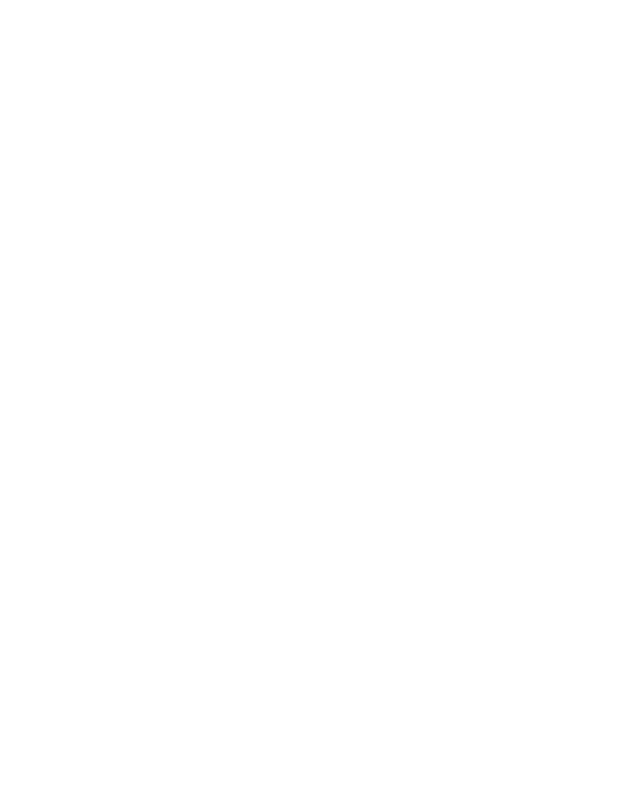
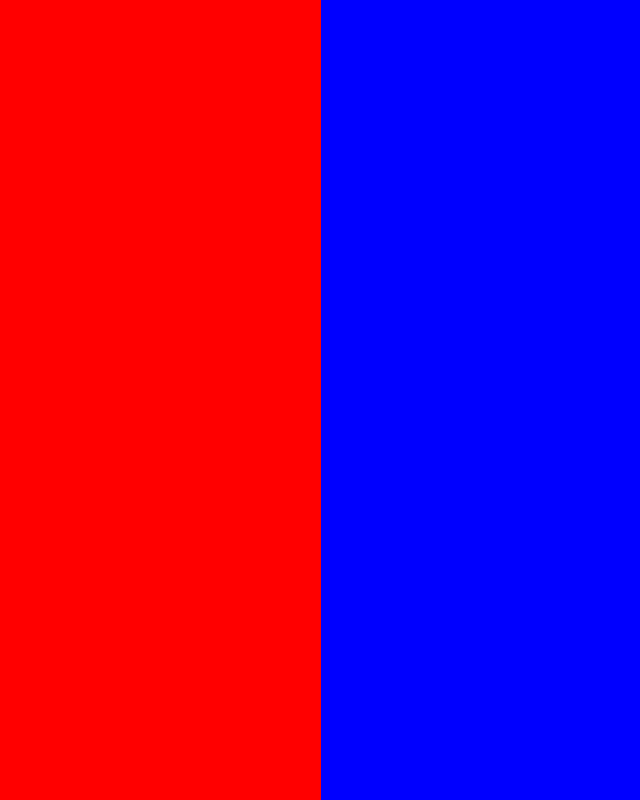
Before and after one commit to SachinP08/Frontend-Project, a plain HTML site: page index.html in a window 1280 px wide. Shown: the whole page, without its empty margins (319-959 px from the left). Drawn offline with Linux system fonts and the light colour scheme.

Commit message:
Dividing space

```diff
--- a/index.html
+++ b/index.html
@@ -0,0 +1,15 @@
+<!DOCTYPE html>
+<html lang="en">
+<head>
+    <meta charset="UTF-8">
+    <meta name="viewport" content="width=device-width, initial-scale=1.0">
+    <title>Frontendproject1</title>
+    <link rel="stylesheet" href="style.css">
+</head>
+<body>
+    <div id="main">
+        <div id="left"></div>
+        <div id="right"></div>
+    </div>
+</body>
+</html>
--- a/style.css
+++ b/style.css
@@ -8,3 +8,18 @@ html, body {
     width: 100%;
     height: 100%;
 }
+
+#main {
+    height: 100%;
+    width: 100%;
+    background-color: #dadada;
+    display: grid;
+    grid-template-columns: 50% 50%;
+}
+
+#left {
+    background-color: red;
+}
+#right {
+    background-color: blue;
+}
```
